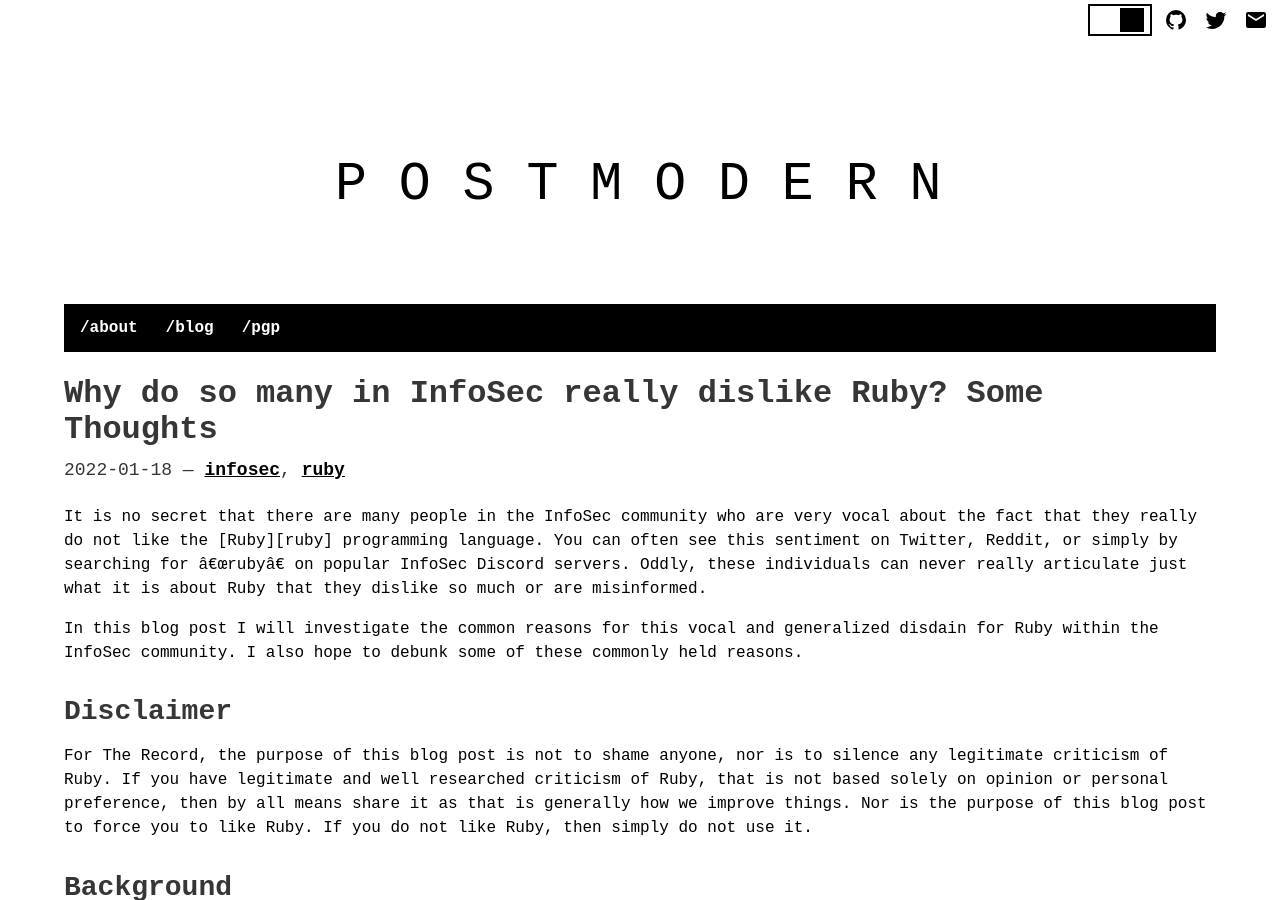
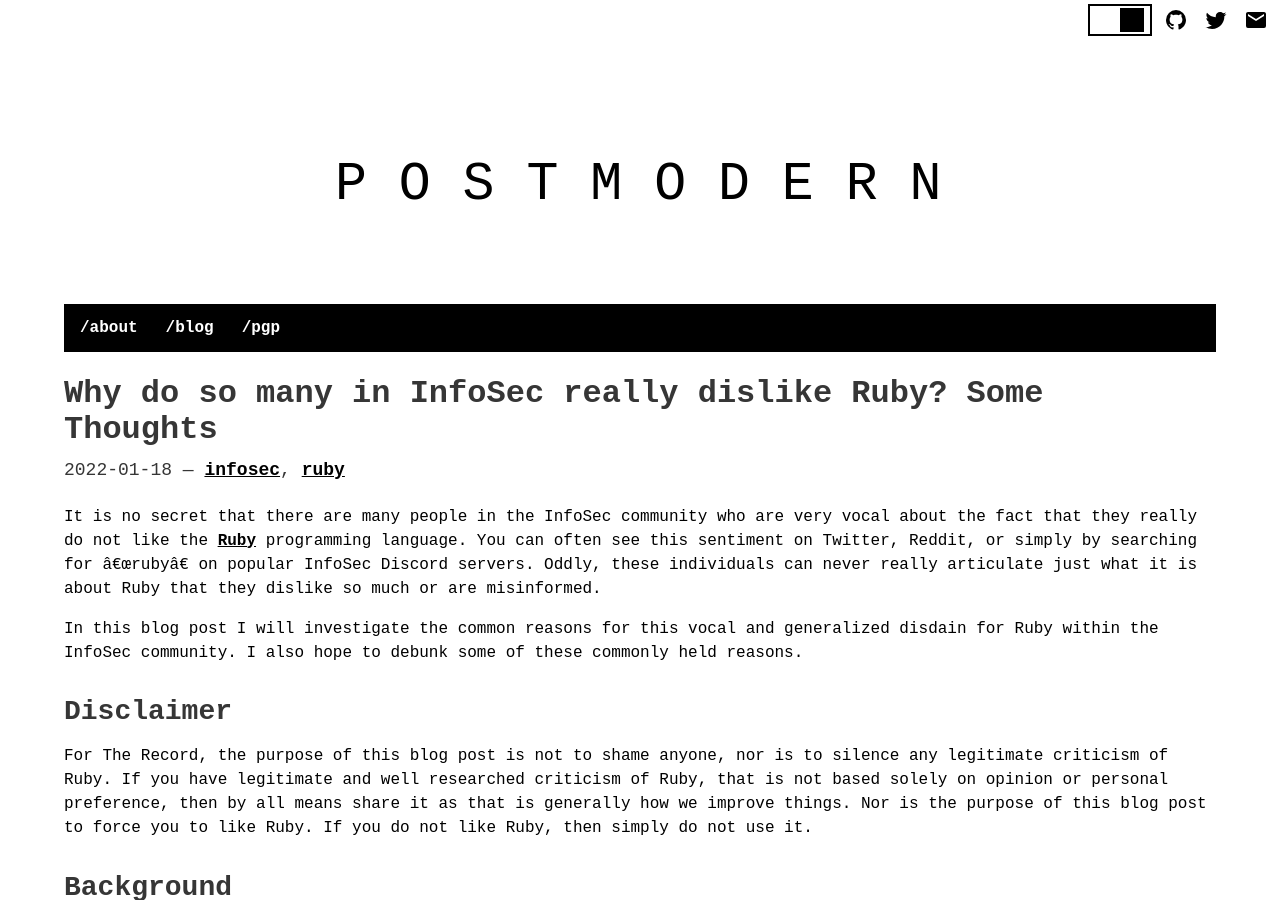
Before and after one commit to postmodern/postmodern.github.io, a Jekyll site: the page built from blog/_posts/2022-01-18-why-do-so-many-in-infosec-really-dislike-ruby-some-thought.md, in a window 1280 px wide and 900 px high. Built offline with Jekyll 4.4.1, drawn with Linux system fonts in a browser that asks for light colours; some of the changed lines change nothing that is shown; some of the changed text lies outside the part shown.

Commit message:
Fix missing link.

```diff
--- a/blog/_posts/2022-01-18-why-do-so-many-in-infosec-really-dislike-ruby-some-thought.md
+++ b/blog/_posts/2022-01-18-why-do-so-many-in-infosec-really-dislike-ruby-some-thought.md
@@ -417,4 +417,5 @@ and form your own opinions.
 
 Cheers
 
+[ruby]: https://www.ruby-lang.org/
 [try-ruby]: https://try.ruby-lang.org/
```
